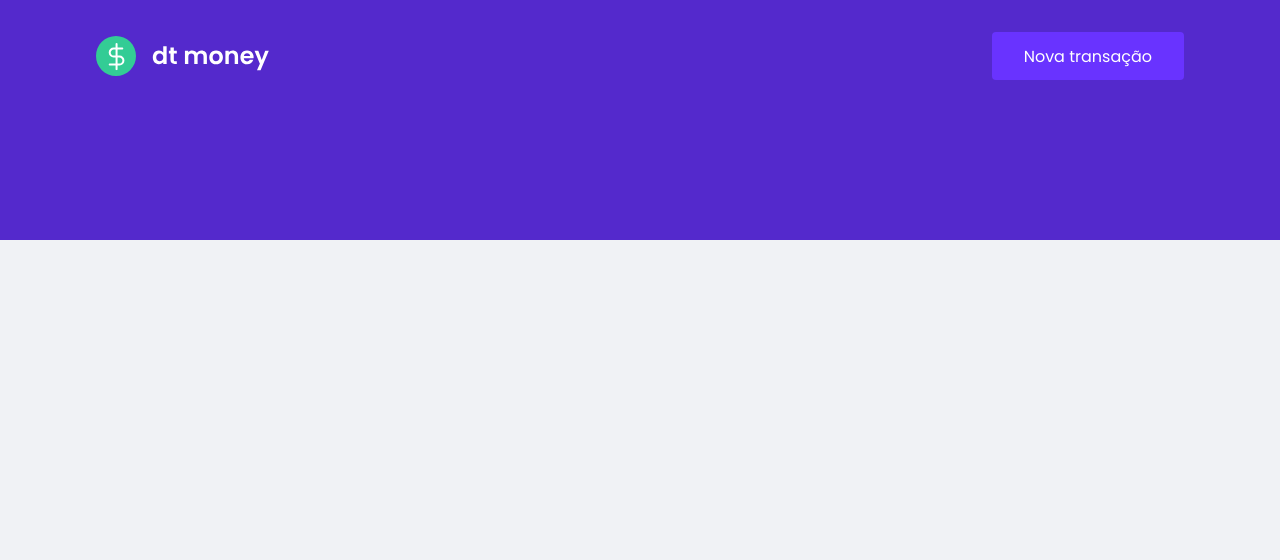
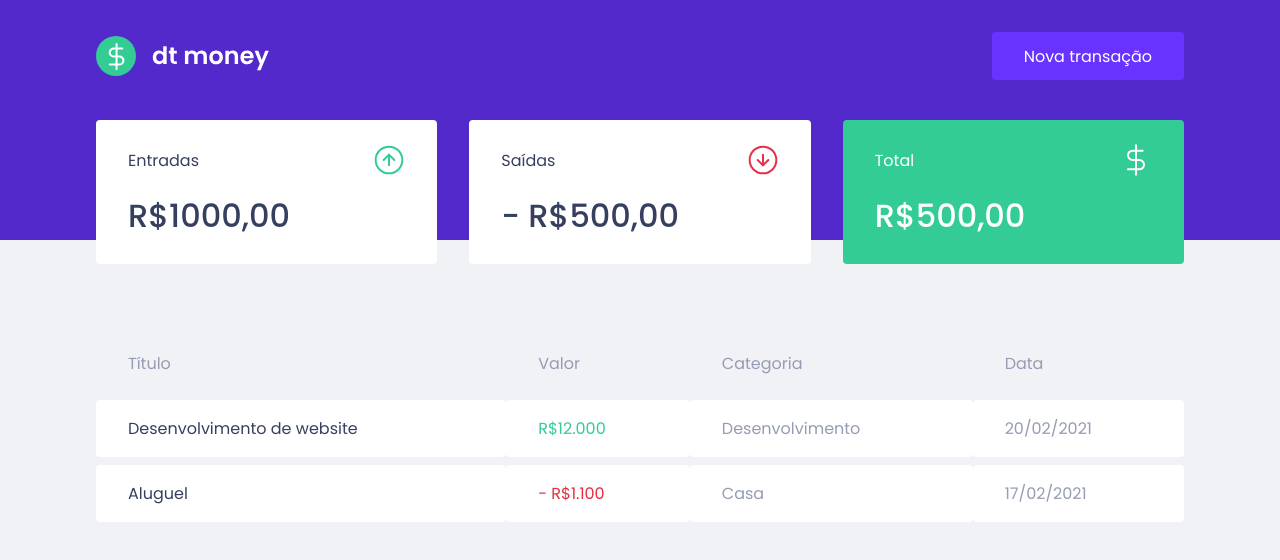
Before and after one commit to Danilo55Amaral/dtmoney, a React (Vite) app: page / in a window 1280 px wide. Shown: the top 560 px of the page. Built offline with nearby package versions, Linux system fonts and the light colour scheme.

Commit message:
Componente Summary/Componente TransactionsTable

```diff
--- a/src/App.tsx
+++ b/src/App.tsx
@@ -1,3 +1,4 @@
+import { Dashboard } from "./components/Dashboard";
 import { Header } from "./components/Header";
 import { GlobalStyle } from "./styles/global";
 
@@ -5,6 +6,7 @@
   return (
     <>
       <Header />
+      <Dashboard />
       <GlobalStyle />
     </>
   );
--- /dev/null
+++ b/src/components/Dashboard/index.tsx
@@ -0,0 +1,12 @@
+import { Summary } from "../Summary";
+import { TransactionsTable } from "../TransactionsTable";
+import { Container } from "./styles";
+
+export function Dashboard() {
+    return (
+        <Container>
+            <Summary />
+            <TransactionsTable />
+        </Container>
+    );
+}
--- /dev/null
+++ b/src/components/Dashboard/styles.ts
@@ -0,0 +1,7 @@
+import styled from "styled-components";
+
+export const Container = styled.main`
+    max-width: 1120px;
+    margin: 0 auto;
+    padding: 2.5rem 1rem;
+`;
--- /dev/null
+++ b/src/components/Summary/index.tsx
@@ -0,0 +1,34 @@
+import { Container } from "./styles";
+import incomeImg from "../../assets/income.svg";
+import outcomeImg from "../../assets/outcome.svg";
+import totalImg from "../../assets/total.svg";
+
+
+export function Summary() {
+    return (
+        <Container>
+            <div>
+                <header>
+                    <p>Entradas</p>
+                    <img src={incomeImg} alt="Entradas" />
+                </header>
+                <strong>R$1000,00</strong>
+            </div>
+            <div>
+                <header>
+                    <p>Saídas</p>
+                    <img src={outcomeImg} alt="Saídas" />
+                </header>
+                <strong>- R$500,00</strong>
+            </div>
+            <div className="highlight-background">
+                <header>
+                    <p>Total</p>
+                    <img src={totalImg} alt="Total" />
+                </header>
+                <strong>R$500,00</strong>
+            </div>
+
+        </Container>
+    );
+}
--- /dev/null
+++ b/src/components/Summary/styles.ts
@@ -0,0 +1,34 @@
+import styled from "styled-components";
+
+export const Container = styled.div`
+    display: grid;
+    grid-template-columns: repeat(3, 1fr);
+    gap: 2rem;
+    margin-top: -10rem;
+
+    div {
+        background: var(--shape);
+        padding: 1.5rem 2rem;
+        border-radius: 0.25rem;
+        color: var(--text-title);
+
+        header {
+            display: flex;
+            align-items: center;
+            justify-content: space-between;
+        }
+
+        strong {
+            display: block;
+            margin-top: 1rem;
+            font-size: 2rem;
+            font-weight: 500;
+            line-height: 3rem;
+        }
+
+        &.highlight-background {
+            background: var(--green);
+            color: #FFF;
+        }
+    }
+`;
--- /dev/null
+++ b/src/components/TransactionsTable/index.tsx
@@ -0,0 +1,33 @@
+import { Container } from "./styles";
+
+export function TransactionsTable() {
+    return (
+        <Container>
+            <table>
+                <thead>
+                    <tr>
+                        <th>Título</th>
+                        <th>Valor</th>
+                        <th>Categoria</th>
+                        <th>Data</th>
+                    </tr>
+                </thead>
+
+                <tbody>
+                    <tr>
+                        <td>Desenvolvimento de website</td>
+                        <td className="deposit">R$12.000</td>
+                        <td>Desenvolvimento</td>
+                        <td>20/02/2021</td>
+                    </tr>
+                    <tr>
+                        <td>Aluguel</td>
+                        <td className="withdraw">- R$1.100</td>
+                        <td>Casa</td>
+                        <td>17/02/2021</td>
+                    </tr>
+                </tbody>
+            </table>
+        </Container>
+    )
+}
--- /dev/null
+++ b/src/components/TransactionsTable/styles.ts
@@ -0,0 +1,38 @@
+import styled from "styled-components";
+
+export const Container = styled.div`
+    margin-top: 4rem;
+
+    table {
+        width: 100%;
+        border-spacing: 0 0.5rem;
+
+        th {
+            color: var(--text-body);
+            font-weight: 400;
+            padding: 1rem 2rem;
+            text-align: left;
+            line-height: 1.5rem;
+        }
+
+        td {
+            padding: 1rem 2rem;
+            border: 0;
+            background: var(--shape);
+            color: var(--text-body);
+            border-radius: 0.25rem;
+
+            &:first-child {
+                color: var(--text-title);
+            }
+
+            &.deposit {
+                color: var(--green);
+            }
+
+            &.withdraw {
+                color: var(--red);
+            }
+        }
+    }
+`;
--- a/src/styles/global.ts
+++ b/src/styles/global.ts
@@ -4,6 +4,7 @@
     :root {
         --background: #f8f2f5;
         --red: #E52E40;
+        --green: #33CC95;
         --blue: #5429CC;
 
         --blue-light: #6933FF;
```
Also changed, not shown: anotacoes.js (+17 -0 lines).
